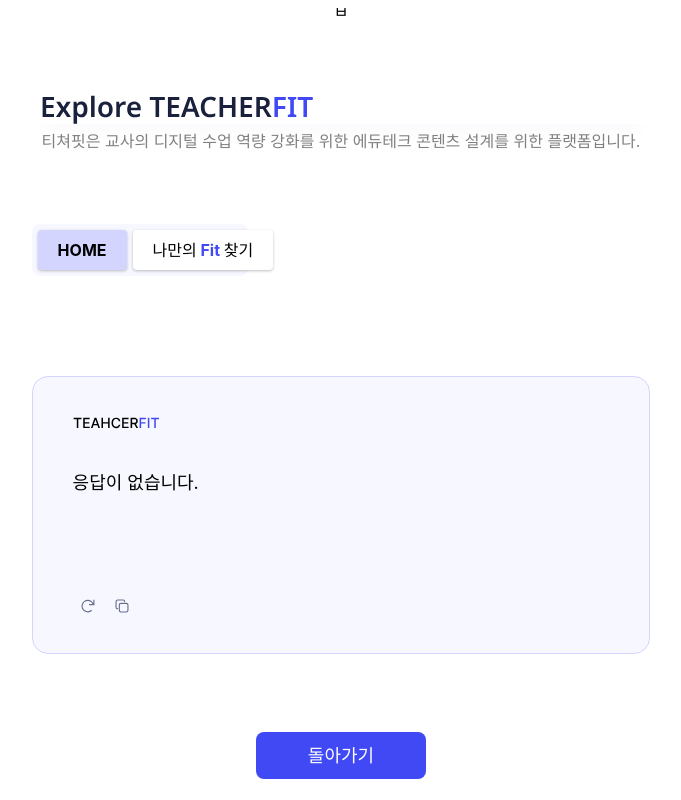
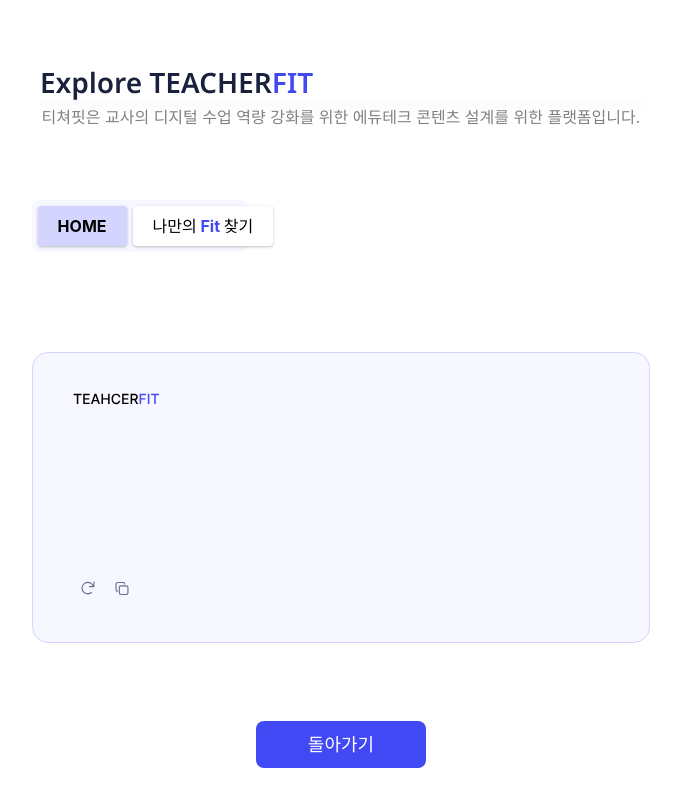
Before and after one commit to Teacher-fit/Frontend, a React (Vite) app: page /result in a window 1280 px wide. Shown: the top 800 px of the page, without its empty margins (299-980 px from the left). Built offline with nearby package versions, Linux system fonts and the light colour scheme.

Commit message:
feat: reload 아이콘 기능 구현

```diff
--- a/index.html
+++ b/index.html
@@ -78,7 +78,7 @@
     <meta
       name="msapplication-TileImage"
       content="./public/faviconFiles/ms-icon-144x144.png"
-    />ㅂ
+    />
     <meta name="theme-color" content="#ffffff" />
   </head>
   <!-- Google tag (gtag.js) -->
--- a/src/pages/MyFit.tsx
+++ b/src/pages/MyFit.tsx
@@ -9,10 +9,6 @@ import Header from '../components/Header'
 import DetailIcon from '../assets/DetailIcon.svg'
 import Loading from '../components/Loading'
 import Tooltip from '../components/Tooltip'
-
-// 서버 URL 상수
-const SERVER_URL =
-  'https://port-0-teachre-fit-m1rrtbdrebbb9bad.sel4.cloudtype.app/edu-recommend'
 
 // requestData의 타입 정의
 interface RequestData {
@@ -26,6 +22,8 @@ interface RequestData {
 
 // Home 컴포넌트 정의
 const MyFit = () => {
+  const SERVER_URL = import.meta.env.VITE_SERVER_URL
+
   const [isComplete, setIsComplete] = useState(false) // TextbookTable에서 받는 완료 상태
   const [selectedIds, setSelectedIds] = useState<number[]>([]) // 선택된 ID 배열 -> TextbookTable 단원 배열?
   const [responseData, setResponseData] = useState(null) // 서버 응답 상태 추가
@@ -79,7 +77,7 @@ const MyFit = () => {
       requirement: value,
     }))
   }
-  // AutoResizeInputBox의 onChange 핸들러를 수정합니다.
+  // AutoResizeInputBox의 onChange 핸들러 수정
   const handleTextareaChange = (e: React.ChangeEvent<HTMLTextAreaElement>) => {
     handleInputChange(e.target.value)
   }
@@ -241,7 +239,11 @@ const MyFit = () => {
                 message="<h3>에듀테크 도구 활용</h3>TeacherFit은 교사가 수업을 설계할 때, 에듀테크 도구를 사용할 수 있도록 도와줍니다. 에듀테크 도구를 활용하면 다양한 기술 기반 콘텐츠를 수업에 적용하여 학생들의 흥미와 학습 이해도를 높일 수 있습니다."
                 direction="top"
               >
-                <S.Detail style={{scale: 0.9}} src={DetailIcon} alt="에듀테크" />
+                <S.Detail
+                  style={{ scale: 0.9 }}
+                  src={DetailIcon}
+                  alt="에듀테크"
+                />
               </Tooltip>
             </div>
           </S.HeadingWrapper>
--- a/src/pages/MyFitResult.tsx
+++ b/src/pages/MyFitResult.tsx
@@ -4,6 +4,7 @@ import styled from 'styled-components'
 import ReactMarkdown from 'react-markdown'
 import remarkGfm from 'remark-gfm'
 import { CopyToClipboard } from 'react-copy-to-clipboard'
+import axios from 'axios'
 
 import Header from '../components/Header'
 import Menu from '../components/Menu'
@@ -16,8 +17,27 @@ import CopyIcon from '../assets/CopyIcon.svg'
 const MyFitResult = () => {
   const [loading, setLoading] = useState(true)
   const location = useLocation()
-  const { content } = location.state || { content: '응답이 없습니다.' } // 서버 응답 데이터 받기
+  const { content, requestData } = location.state || {}
   const ansString = content
+
+  const [responseData, setResponseData] = useState(null) // 서버 응답 상태 추가
+
+  const SERVER_URL = import.meta.env.VITE_SERVER_URL
+
+  const reloadData = async () => {
+    console.log(requestData)
+    console.log(responseData)
+    setLoading(true) // 로딩 시작
+    try {
+      const response = await axios.post(SERVER_URL, requestData)
+      console.log('서버 응답:', response.data)
+      setResponseData(response.data) // 응답 데이터 저장 (자동 리렌더링 유도)
+    } catch (error) {
+      console.error('데이터 전송 실패:', error)
+    } finally {
+      setLoading(false) // 로딩 종료
+    }
+  }
 
   // 로딩 추가
   useEffect(() => {
@@ -46,10 +66,9 @@ const MyFitResult = () => {
               </ReactMarkdown>
             </MarkdownWrapper>
             <IconWrapper>
-              <Icon
-                src={ReloadIcon}
-                // TODO: 답변 Reload 기능 구현
-              />
+              <Button as="button" onClick={reloadData}>
+                <Icon src={ReloadIcon} />
+              </Button>
               <CopyToClipboard
                 text={ansString}
                 onCopy={() => alert('결과가 복사되었습니다.')}
@@ -206,3 +225,7 @@ export const BtnContainer = styled.div`
   height: 100%;
   margin-top: 58px;
 `
+
+export const Button = styled.button`
+  all: unset;
+`
```
Also changed, not shown: 2 other files (tests, documents, lock files or other folders).
